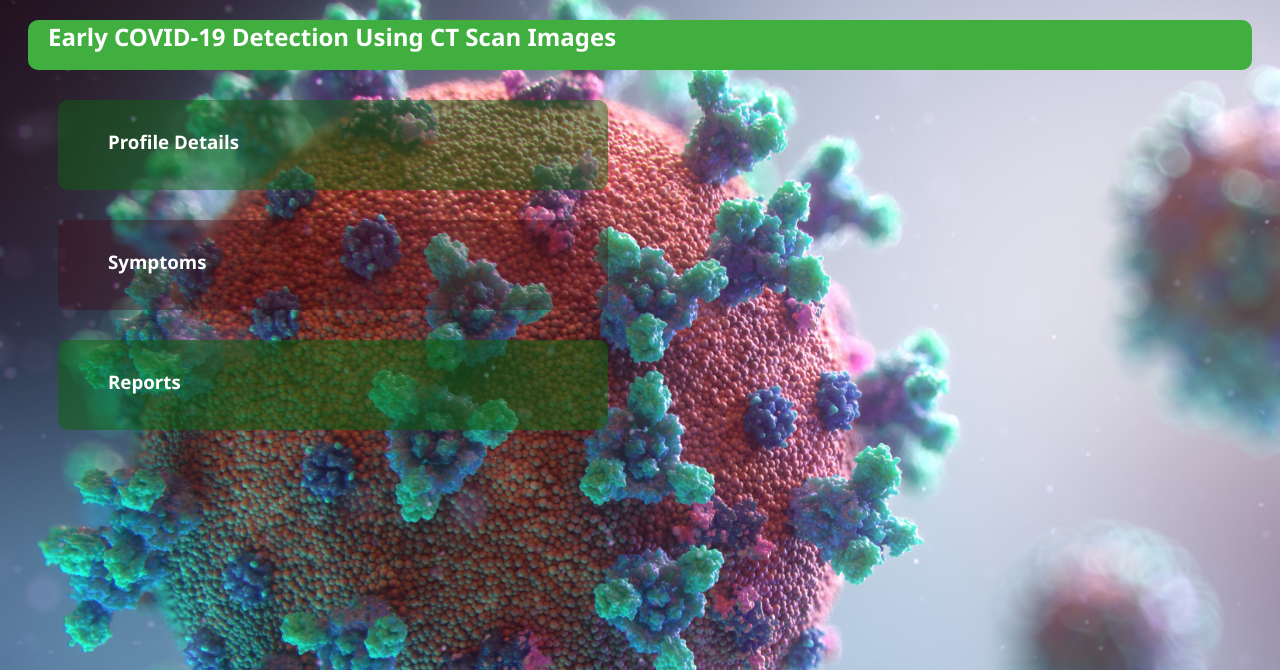
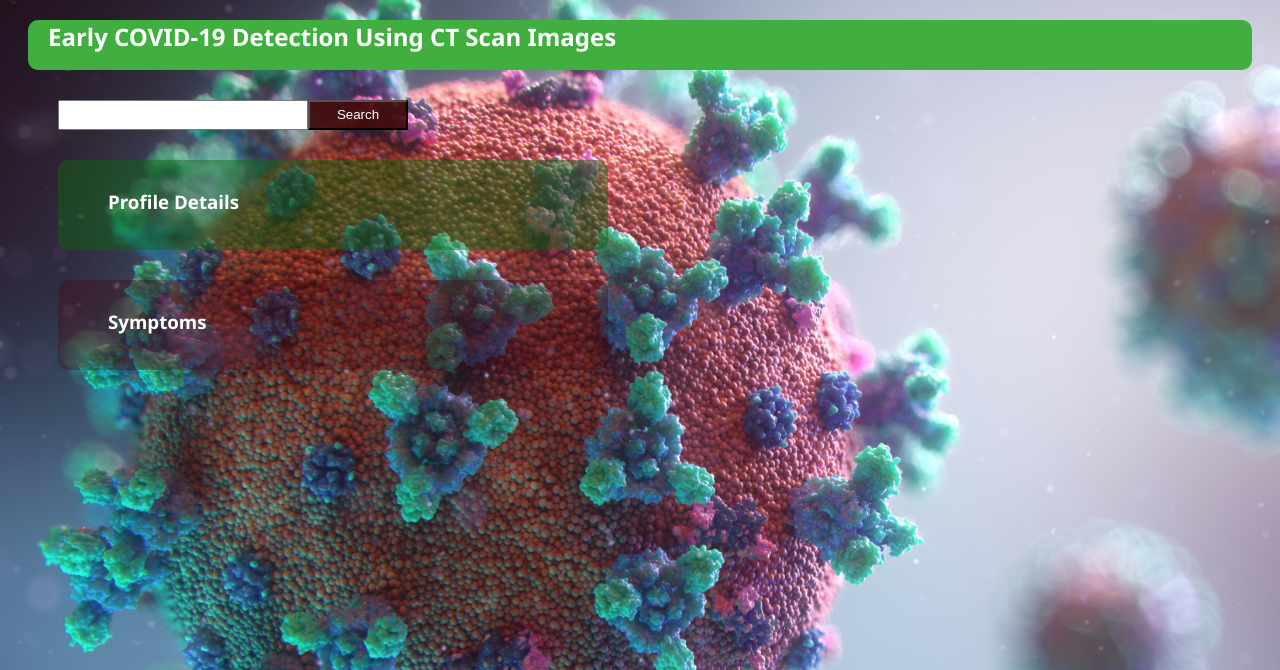
Before and after one commit to Ash515/SearchCorona, a Flask app: page / in a window 1280 px wide. Shown: the top 670 px of the page. Run offline with Flask 2, Linux system fonts and the light colour scheme; some libraries are stand-ins or nearby versions.

Commit message:
updated new files

```diff
--- a/app.py
+++ b/app.py
@@ -54,6 +54,22 @@ def symptoms():
         return redirect(url_for('index'))
      return render_template('symptoms.html')
 
+@app.route('/search',methods=['POST','GET'])
+def search():
+    if request.method=='POST':
+         id=request.form['u_search']
+         cursor=mysql.connection.cursor(MySQLdb.cursors.DictCursor)
+         cursor.execute('SELECT * FROM results WHERE mail=%s ',(id,))
+         docdata=cursor.fetchall()
+
+         cursor=mysql.connection.cursor(MySQLdb.cursors.DictCursor)
+         cursor.execute('SELECT mail,phno,status FROM results')
+         cursor.connection.commit()
+         reportdata=cursor.fetchall()
+    return render_template('reports.html',reportdata=reportdata,docdata=docdata)
+
+
+
 @app.route('/reports')
 def reports():
     cursor=mysql.connection.cursor(MySQLdb.cursors.DictCursor)
--- a/static/index.css
+++ b/static/index.css
@@ -60,3 +60,18 @@ a{
 .symptoms:hover{
     background-color: rgba(68, 10, 20, 0.678);
 }
+.search{
+    margin-left: 50px;
+    margin-top: 30px;
+}
+#search{
+    width:250px;
+    height:30px;
+}
+#search-btn{
+    cursor: pointer;
+    color:white;
+    width:100px;
+    height: 30px;
+    background-color: rgba(66, 11, 11, 0.89);
+}
--- a/templates/index.html
+++ b/templates/index.html
@@ -8,14 +8,22 @@
         <div class="main">
             <h2>Early COVID-19 Detection Using CT Scan Images</h2>
         </div>
+
+        <div class="search">
+
+            <form action="/search" method='POST'>
+
+                <input type="search" name="u_search" id="search"><input type="submit" value="Search" id="search-btn">
+
+            </form>
+
+            </div>
         <div class="profile">
             <h3><a href="/profile">Profile Details</a></h3>
         </div>
         <div class="symptoms">
             <h3><a href="/symptoms">Symptoms</a></h3>
         </div>
-        <div class="notify">
-            <h3><a href="/reports">Reports</a></h3>
-        </div>
+
     </body>
 </html>
--- a/templates/reports.html
+++ b/templates/reports.html
@@ -54,7 +54,7 @@
           <th>Result</th>
           </tr>
           <ul>
-              {% for row in reportdata %}
+              {% for row in docdata %}
               <li>
           <tr>
             <td>{{row.mail}}</td>
```
Also changed, not shown: README.md (added), image results/home.png (added), image results/profile.png (added), image results/report.png (added), image results/reportdb.png (added), image results/searchengine.png (added), image results/symptoms.png (added).
